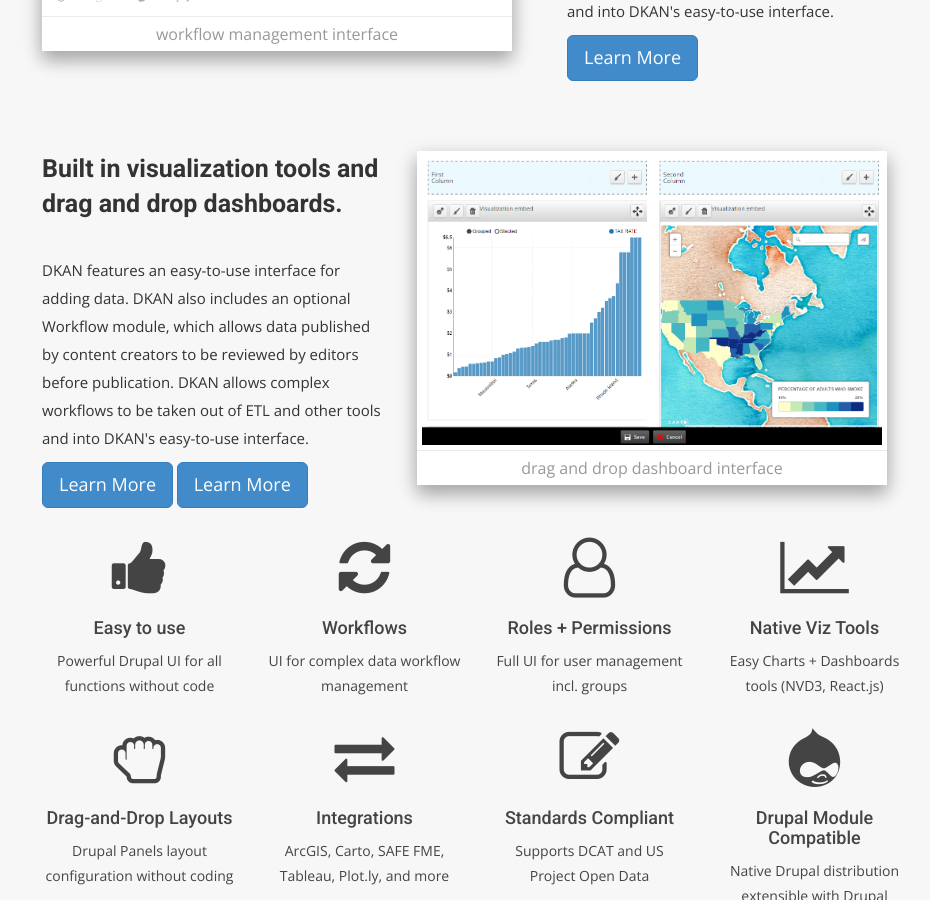
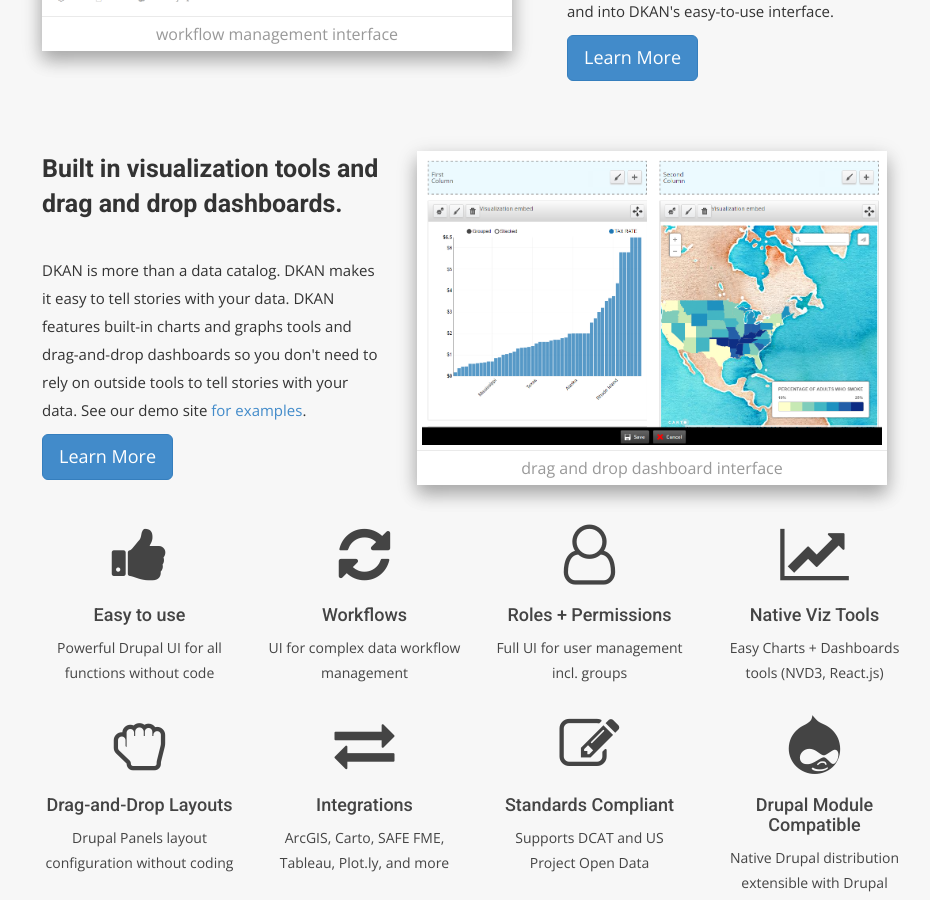
Before and after one commit to GetDKAN/GetDKAN.com, a Jekyll site: the page built from features.html, in a window 1280 px wide and 900 px high, scrolled down 702 px. Shown: the whole window, without its empty margins (163-1093 px from the left). Built offline with Jekyll 4.4.1, drawn with Linux system fonts in a browser that asks for light colours; nearby versions of some CDN libraries; some web fonts are replaced.

Commit message:
Update features.html

```diff
--- a/features.html
+++ b/features.html
@@ -37,9 +37,9 @@
       <div class="col-md-5 margin-b-30">
         <h3>Built in visualization tools and drag and drop dashboards.</h3>
         <p class="margin-b-20">
-            DKAN features an easy-to-use interface for adding data. DKAN also includes an optional Workflow module, which allows data published by content creators to be reviewed by editors before publication. DKAN allows complex workflows to be taken out of ETL and other tools and into DKAN's easy-to-use interface.        </p>
-        <a href="{{site.baseurl}}/2016/04/20/dkan-workflow.html" class="btn btn-lg btn-primary btn-rounded">Learn More</a>
-        <a href="#" class="btn btn-lg btn-primary btn-rounded">Learn More</a>
+            DKAN is more than a data catalog. DKAN makes it easy to tell stories with your data. DKAN features built-in charts and graphs tools and drag-and-drop dashboards so you don't need to rely on outside tools to tell stories with your data. See our demo site <a href="http://demo.getdkan.com/search/type/data_dashboard">for examples</a>.
+        </p>
+        <a href="{{site.baseurl}}/features" class="btn btn-lg btn-primary btn-rounded">Learn More</a>
       </div>
       <div class="col-md-7 margin-b-30">
         <div class="feature-img-holder">
```
